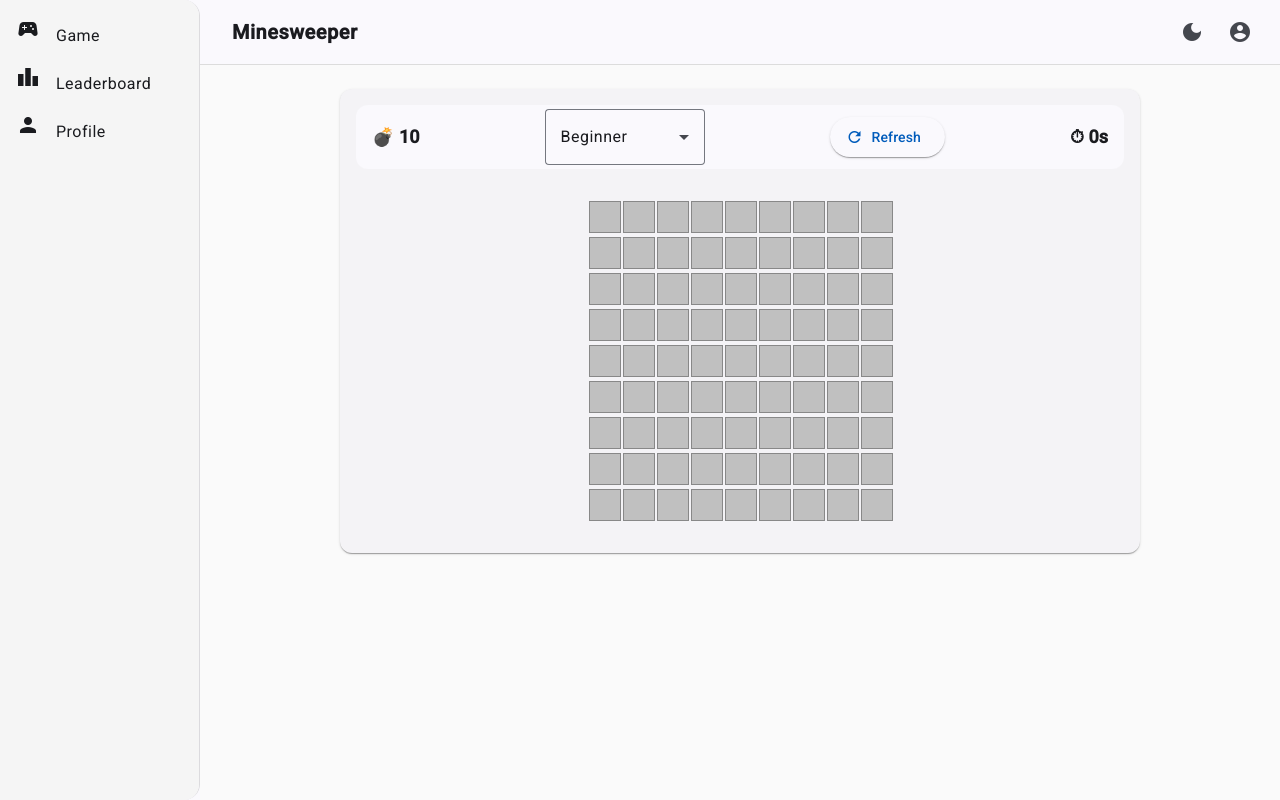
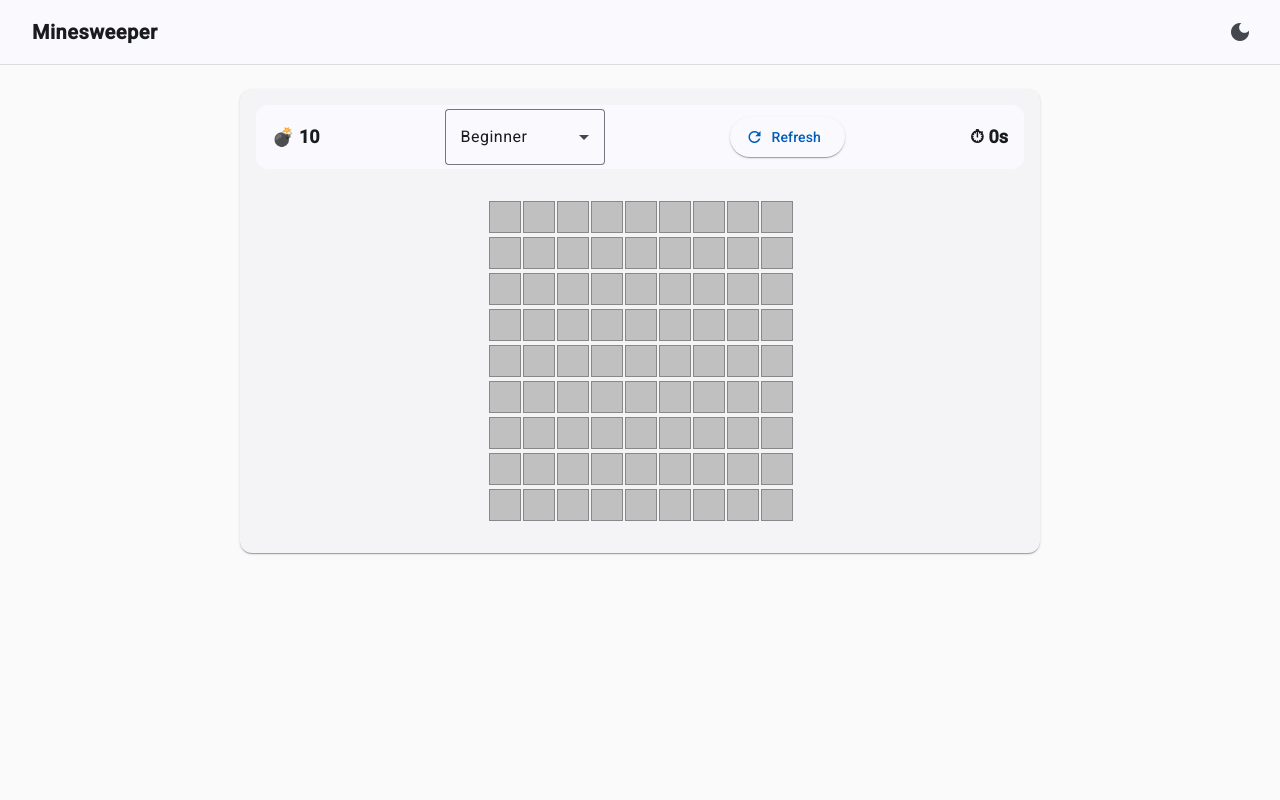
Before and after one commit to mongeki/minesweeper, an Angular app: page /game in a window 1280 px wide. Built offline with nearby package versions, Linux system fonts and the light colour scheme.

Commit message:
nothing: hide unsupported features

```diff
--- a/src/app/layout/header/header.html
+++ b/src/app/layout/header/header.html
@@ -12,7 +12,7 @@
       {{ themeService.theme() === 'light-theme' ? 'dark_mode' : 'light_mode' }}
     </mat-icon>
   </button>
-  <button mat-icon-button>
+  <!-- TODO <button mat-icon-button>
     <mat-icon>account_circle</mat-icon>
-  </button>
+  </button> -->
 </mat-toolbar>
--- a/src/app/layout/main-layout/main-layout.html
+++ b/src/app/layout/main-layout/main-layout.html
@@ -1,12 +1,12 @@
 <mat-sidenav-container class="layout-container">
-  <mat-sidenav
+  <!-- TODO <mat-sidenav
     #sidenav
     [mode]="isMobile() ? 'over' : 'side'"
     [opened]="isMobile() ? sidenavOpened() : true"
     (closedStart)="sidenavOpened.set(false)"
-  >
-    <app-sidebar (navigate)="closeIfMobile()"></app-sidebar>
-  </mat-sidenav>
+  > -->
+  <app-sidebar (navigate)="closeIfMobile()"></app-sidebar>
+  <!-- </mat-sidenav> -->
 
   <mat-sidenav-content>
     <app-header (menuClick)="toggle()" [showMenuToggler]="isMobile()"></app-header>
```
